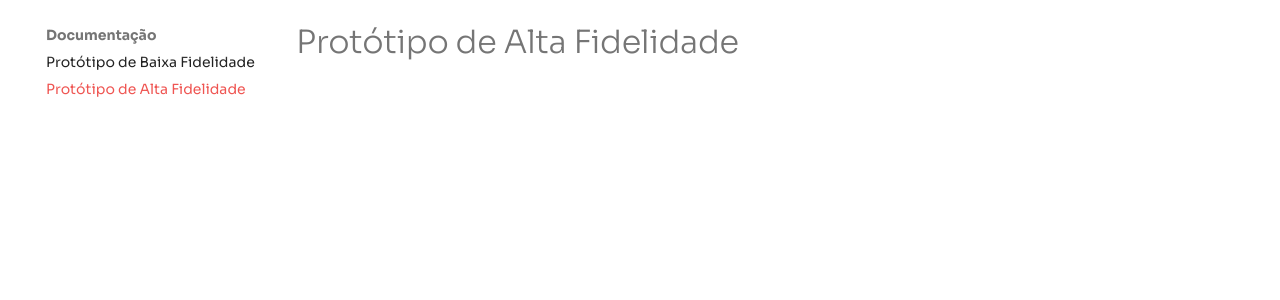
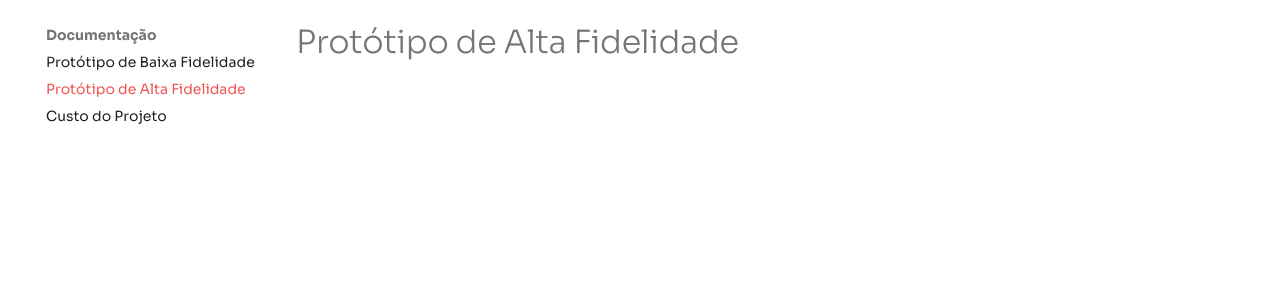
Before and after one commit to fga-eps-mds/2022-1-Visualeasy-Doc, an MkDocs documentation site: the page built from docs/documentacao/prot-alta.md, in a window 1280 px wide. Shown: the part 124-424 px from the top of the page. Built offline with MkDocs 1.6.1 and Material for MkDocs 9.7.7, drawn with Linux system fonts in a browser that asks for light colours; comment, search, counter and statistics services are not loaded.

Commit message:
Update mkdocs.yml

```diff
--- a/mkdocs.yml
+++ b/mkdocs.yml
@@ -10,7 +10,7 @@ nav:
   - Documentação:
       - Protótipo de Baixa Fidelidade: documentacao/prot-baixa.md
       - Protótipo de Alta Fidelidade: documentacao/prot-alta.md
-
+      - Custo do Projeto: documentacao/custo.md
   - Visão de produto:
         - Personas: visao-produto/personas.md
   - Scrum:
```
